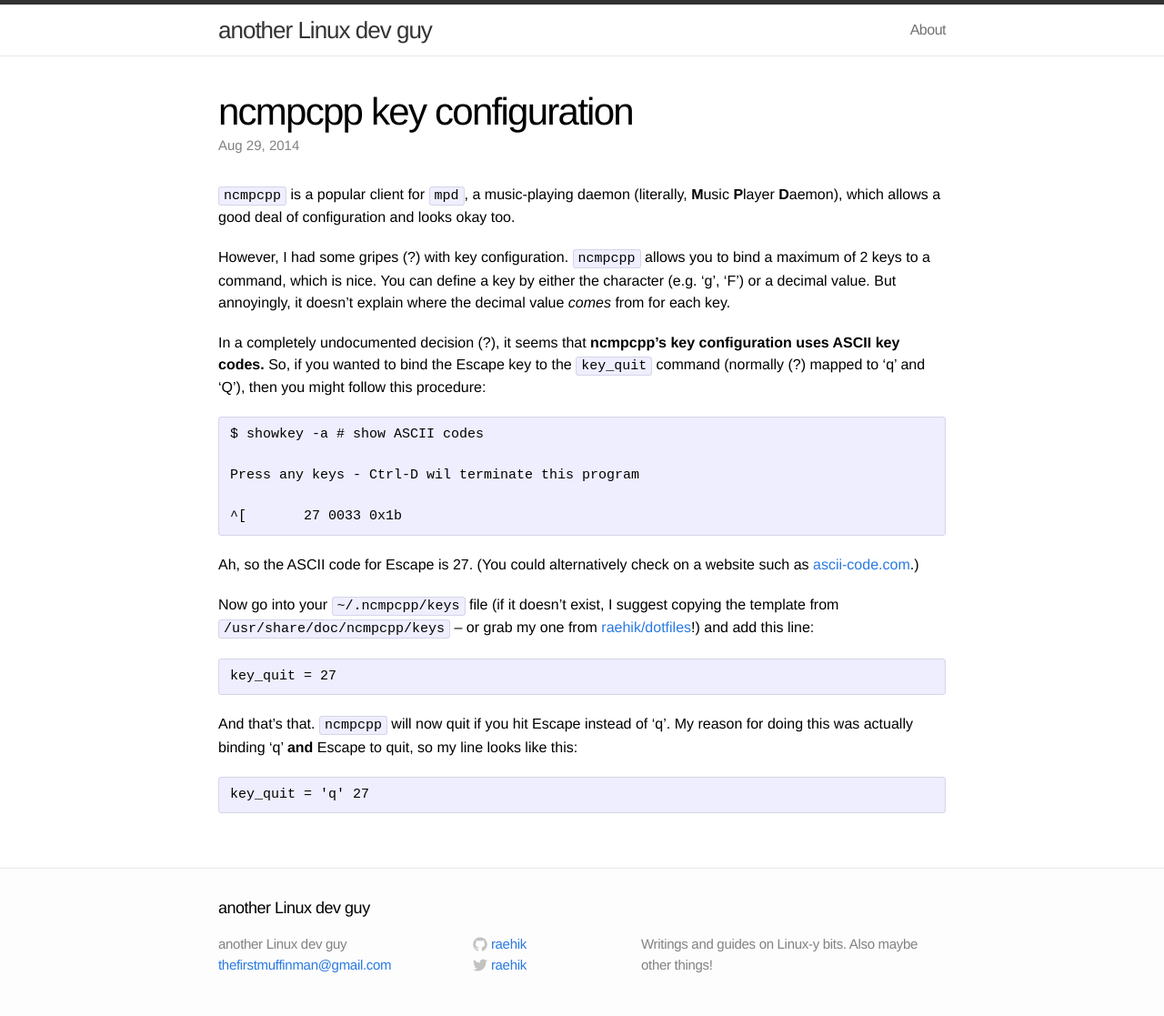
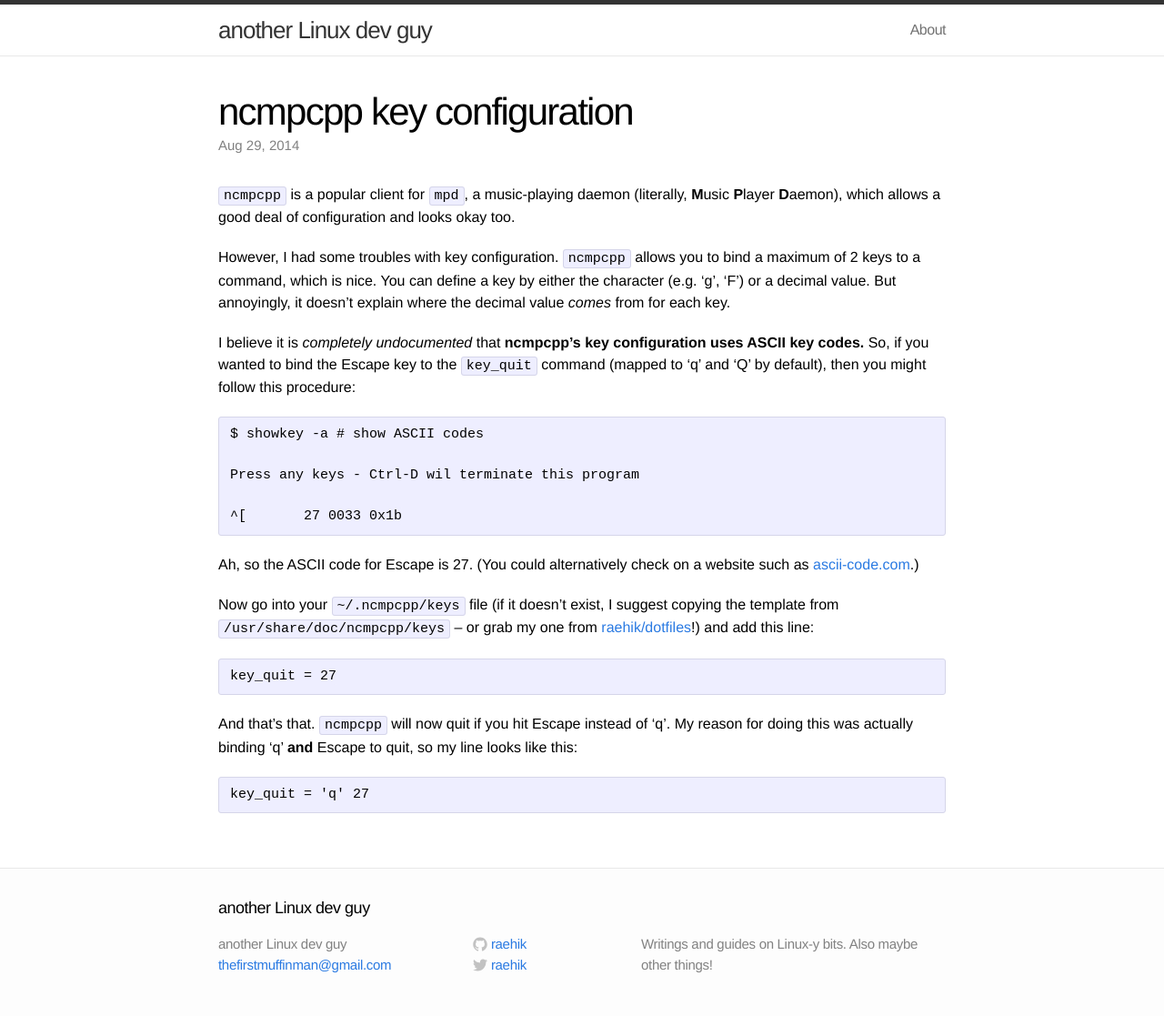
Before and after one commit to raehik/old-blog.raehik.net, a Jekyll site: the page built from _posts/2014-08-29-ncmpcpp-key-configuration.md, in a window 1280 px wide. Shown: the whole page at 91% size. Built offline with Jekyll 4.4.1, drawn with Linux system fonts in a browser that asks for light colours.

Commit message:
fix uncertainties

```diff
--- a/_posts/2014-08-29-ncmpcpp-key-configuration.md
+++ b/_posts/2014-08-29-ncmpcpp-key-configuration.md
@@ -8,15 +8,15 @@ date: 2014-08-29 20:19:28
 **M**usic **P**layer **D**aemon), which allows a good deal of configuration
 and looks okay too.
 
-However, I had some gripes (?) with key configuration. `ncmpcpp` allows you to
+However, I had some troubles with key configuration. `ncmpcpp` allows you to
 bind a maximum of 2 keys to a command, which is nice. You can define a key
 by either the character (e.g. 'g', 'F') or a decimal value. But annoyingly, it
 doesn't explain where the decimal value *comes* from for each key.
 
-In a completely undocumented decision (?), it seems that **ncmpcpp's key
-configuration uses ASCII key codes.** So, if you wanted to bind the Escape key
-to the `key_quit` command (normally (?) mapped to 'q' and 'Q'), then you might
-follow this procedure:
+I believe it is *completely undocumented* that **ncmpcpp's key configuration
+uses ASCII key codes.** So, if you wanted to bind the Escape key to the
+`key_quit` command (mapped to 'q' and 'Q' by default), then you might follow
+this procedure:
 
     $ showkey -a # show ASCII codes
 
```
